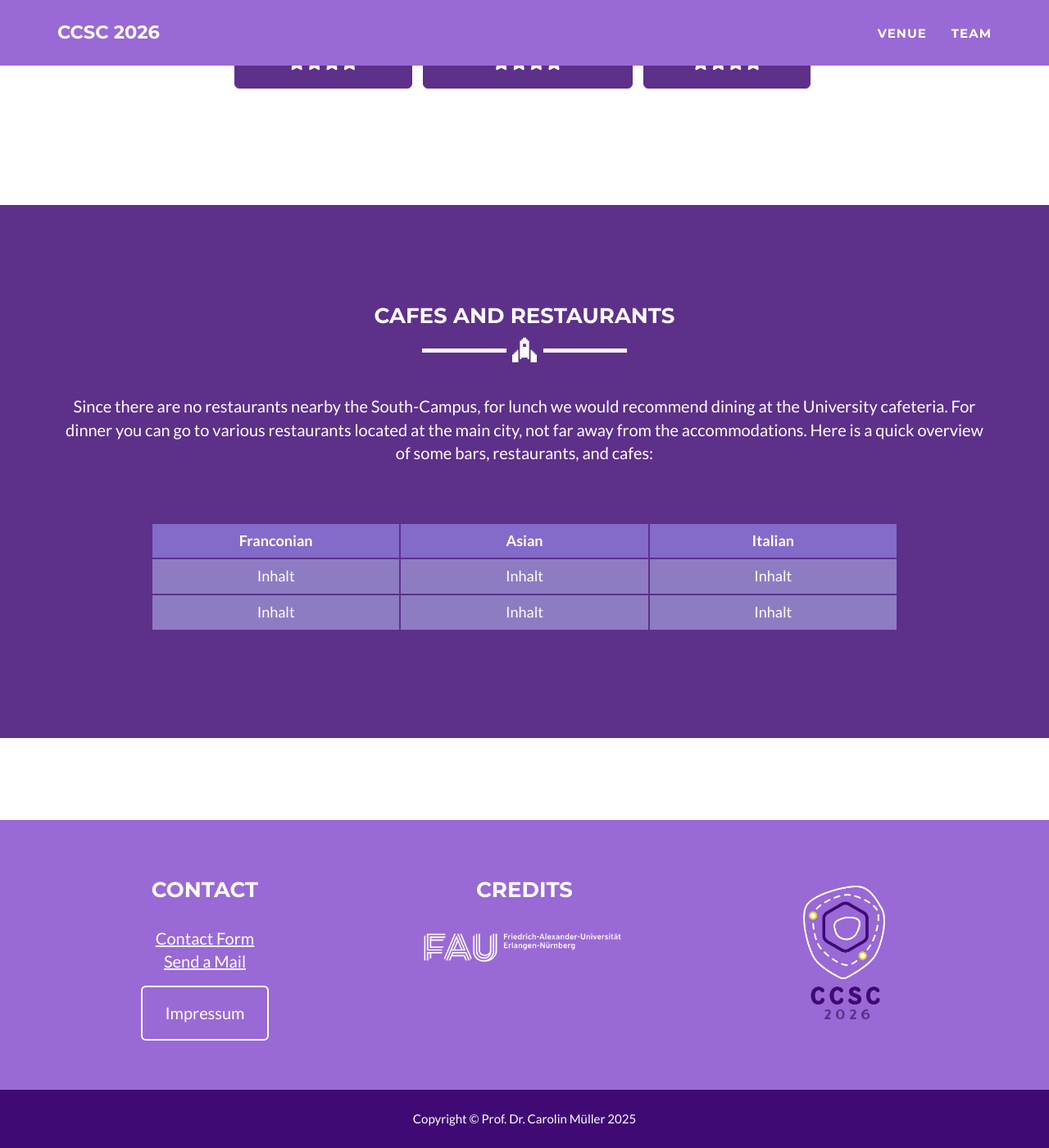
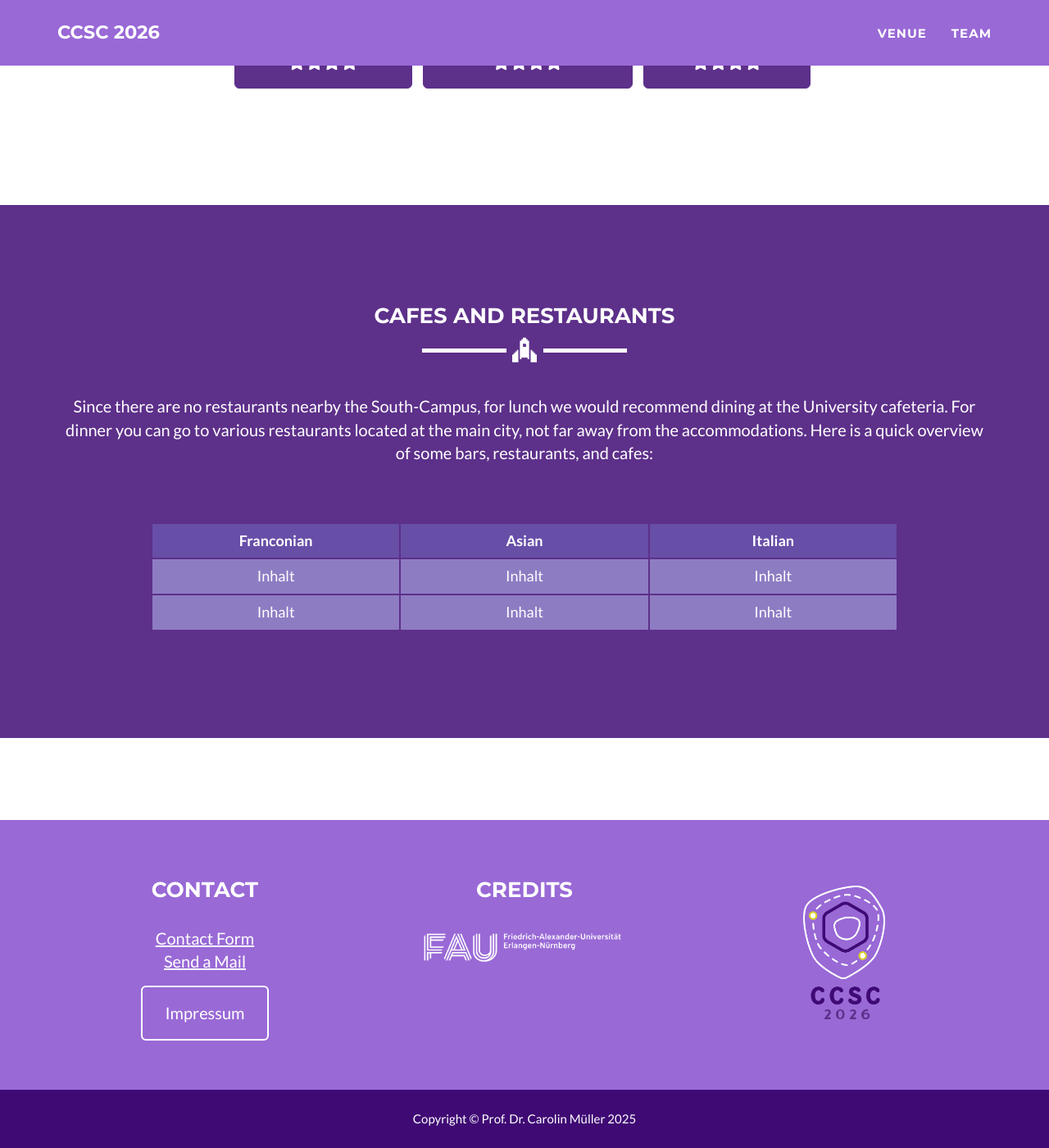
Before and after one commit to ccsc2026/ccsc2026.github.io, a Jekyll site: the page built from venue.html, in a window 1280 px wide and 1400 px high, scrolled down 2117 px. Shown: the whole window at 82% size. Built offline with Jekyll 4.4.1, drawn with Linux system fonts in a browser that asks for light colours.

Commit message:
Update venue.html
changed color head

```diff
--- a/venue.html
+++ b/venue.html
@@ -113,7 +113,7 @@ layout: page
         }
         th {
         	text-align: center;
-		background-color: #836bca;
+		background-color: #674ea7;
 	}
         td {
 		text-align: center;
```
